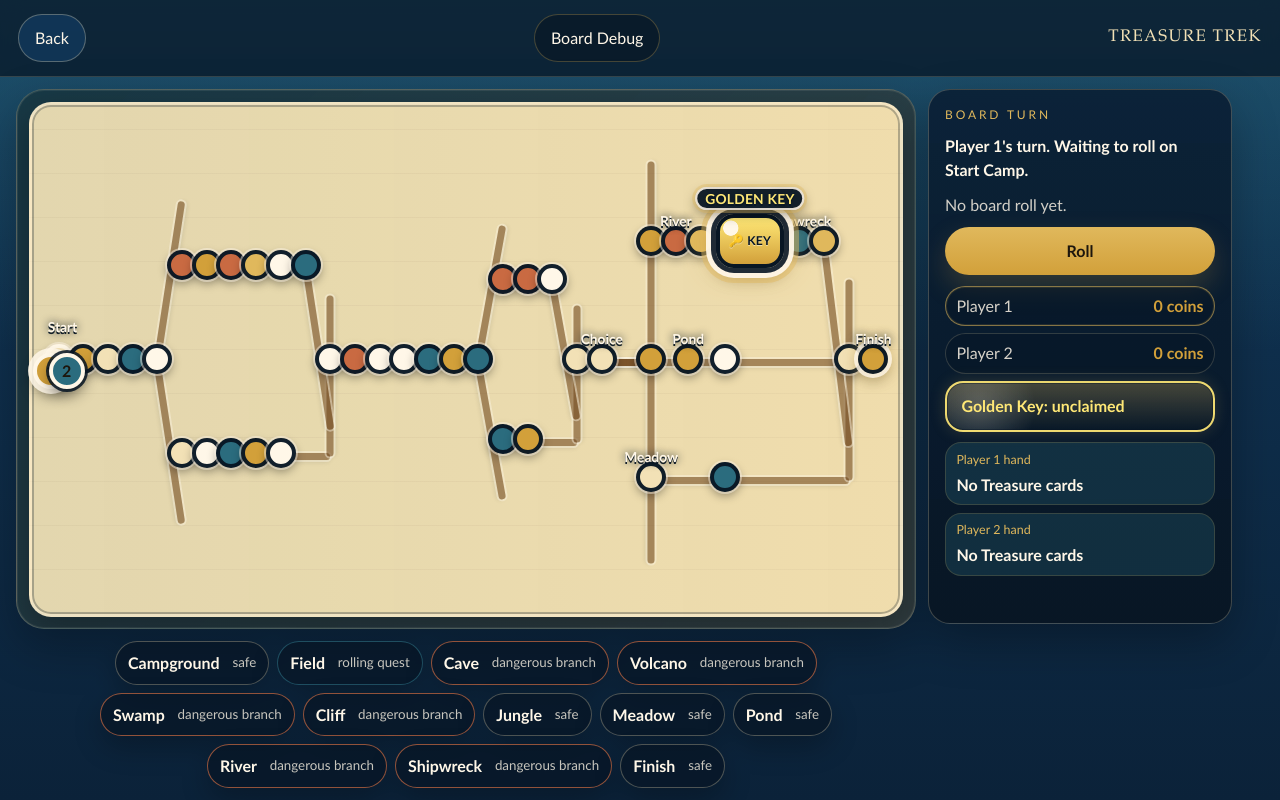
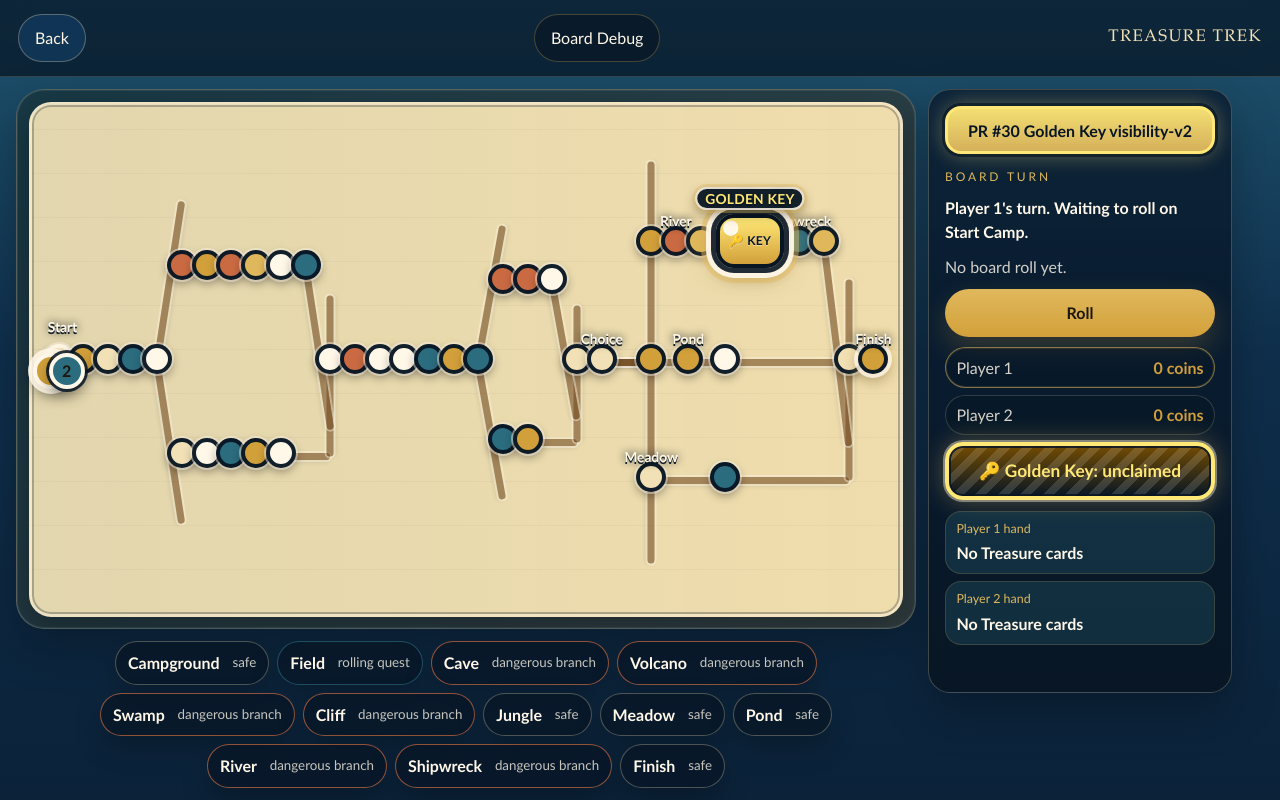
Before and after one commit to GabbyOley/treasure-trek, a website built with Vite: page index.html in a window 1280 px wide. Both pictures are taken after a click on the button "Play vs Computer". Built offline with nearby package versions, Linux system fonts and the light colour scheme.

Commit message:
fix: add PR30 Golden Key build marker

```diff
--- a/src/rendering/boardScreen.ts
+++ b/src/rendering/boardScreen.ts
@@ -127,7 +127,7 @@ const HTML_BOARD_TRACKS: readonly (readonly string[])[] = [
   ],
 ];
 
-const GOLDEN_KEY_PR_BUILD_MARKER = "Golden Key PR build: visibility-v2";
+const GOLDEN_KEY_PR_BUILD_MARKER = "PR #30 Golden Key visibility-v2";
 
 export type BoardScreenView = {
   update: (state: GameState) => void;
@@ -176,6 +176,7 @@ export function renderBoardScreen(
           aria-label="Playable Treasure Trek board route"
         ></section>
         <section class="board-status-panel" aria-live="polite">
+          <p class="pr-build-marker" data-testid="pr-build-marker">${GOLDEN_KEY_PR_BUILD_MARKER}</p>
           <p class="board-status-label">Board Turn</p>
           <p class="board-status-text" data-board-status data-testid="board-status"></p>
           <p class="board-roll-text" data-board-roll data-testid="board-roll-text"></p>
@@ -1422,8 +1423,8 @@ function getMovingPlayerName(state: GameState): string {
 function renderPlayerCoins(state: GameState): string {
   const keyHolder =
     state.goldenKeyHolderPlayerIndex === null
-      ? "Golden Key: unclaimed"
-      : `Golden Key: ${state.players[state.goldenKeyHolderPlayerIndex]?.name ?? "claimed"}`;
+      ? "🔑 Golden Key: unclaimed"
+      : `🔑 Golden Key: ${state.players[state.goldenKeyHolderPlayerIndex]?.name ?? "claimed"}`;
   const playerCoins = state.players
     .map(
       (player, index) => `
--- a/src/style.css
+++ b/src/style.css
@@ -585,6 +585,22 @@ h1 {
   color: var(--color-amber);
 }
 
+.pr-build-marker {
+  margin: 0 0 0.2rem;
+  padding: 0.72rem 0.8rem;
+  border: 3px solid #ffe876;
+  border-radius: 16px;
+  background:
+    linear-gradient(180deg, rgba(255, 232, 118, 0.95), rgba(224, 184, 92, 0.95));
+  color: #081624;
+  font-weight: 950;
+  line-height: 1.2;
+  text-align: center;
+  box-shadow:
+    0 0 0 3px rgba(8, 22, 36, 0.72),
+    0 0 22px rgba(255, 232, 118, 0.42);
+}
+
 .board-status-text {
   color: var(--color-mist);
   font-weight: 700;
@@ -626,23 +642,31 @@ h1 {
 }
 
 .golden-key-chip {
-  min-height: 50px;
+  min-height: 58px;
   display: flex;
   align-items: center;
-  justify-content: space-between;
+  justify-content: center;
   gap: 0.6rem;
   margin: 0;
-  padding: 0.72rem 0.9rem;
-  border: 2px solid rgba(255, 232, 118, 0.92);
+  padding: 0.84rem 0.95rem;
+  border: 4px solid #ffe876;
   border-radius: 18px;
   background:
-    radial-gradient(circle at 12% 50%, rgba(255, 247, 232, 0.22), transparent 24%),
-    linear-gradient(180deg, rgba(224, 184, 92, 0.28), rgba(8, 22, 36, 0.42));
+    repeating-linear-gradient(
+      -45deg,
+      rgba(255, 247, 232, 0.14) 0 8px,
+      transparent 8px 16px
+    ),
+    linear-gradient(180deg, rgba(120, 78, 0, 0.95), rgba(8, 22, 36, 0.88));
   color: #ffe876;
   font-weight: 950;
+  font-size: 1.08rem;
+  line-height: 1.2;
+  text-align: center;
   box-shadow:
-    inset 0 0 0 1px rgba(8, 22, 36, 0.42),
-    0 0 16px rgba(224, 184, 92, 0.18);
+    inset 0 0 0 2px rgba(8, 22, 36, 0.86),
+    0 0 0 2px rgba(255, 247, 232, 0.42),
+    0 0 26px rgba(224, 184, 92, 0.38);
 }
 
 .player-hand-chip {
```
Also changed, not shown: tests/smoke/board.spec.ts (+5 -2 lines).
